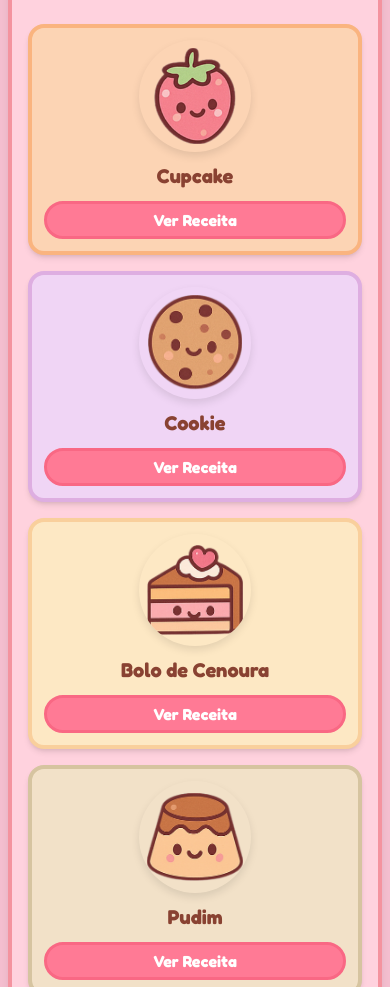
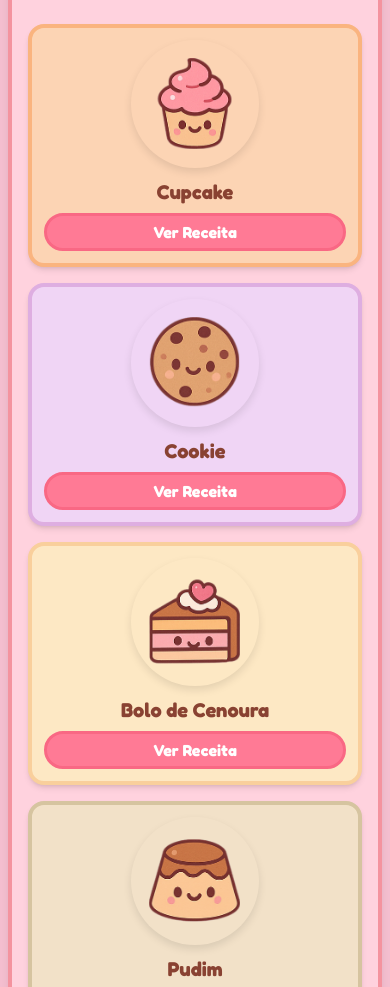
Before and after one commit to giannycabral/receitas-delicias-da-gi, a website: page index.html in a window 390 px wide. Shown: the part 92-1079 px from the top of the page. Drawn offline with Linux system fonts and the light colour scheme.

Commit message:
feat: Ajustar estilos das imagens das receitas para melhor responsividade e centralização

```diff
--- a/css/style.css
+++ b/css/style.css
@@ -38,13 +38,20 @@ body {
     display: flex;
     align-items: center;
     justify-content: center;
+    width: 8rem;  /* 128px */
+    height: 8rem; /* 128px */
 }
 
 .recipe-img-container img {
     object-fit: contain;
     object-position: center;
-    max-width: 100%;
-    max-height: 100%;
+    width: 100%;
+    height: 100%;
+    padding: 4px;
+    transform: scale(0.85);
+    max-width: 90%;
+    max-height: 90%;
+    margin: auto;
 }
 
 .recipe-img-container:hover {
--- a/index.html
+++ b/index.html
@@ -15,37 +15,37 @@
     <main style="background-color: #FFD2DE;" class="w-full max-w-sm sm:max-w-md lg:max-w-lg mx-auto rounded-3xl shadow-lg p-4 sm:p-6 md:p-8 border-4 border-[#f4939f]">
 
         <header style="background-color: #FEE9EB;" class="flex items-center justify-center mb-6 sm:mb-8 -mx-4 -mt-4 sm:-mx-6 md:-mx-8 md:-mt-8 p-4 sm:p-6 rounded-t-2xl">
-            <img src="img/3.png" alt="Logo Delícias da Gi" class="w-12 h-12 sm:w-16 sm:h-16 mr-2 sm:mr-3 object-contain" onerror="this.onerror=null;this.src='https://placehold.co/64x64/fcd9e4/772e2d?text=Gi';">
+            <img src="img/4.png" alt="Logo Delícias da Gi" class="w-12 h-12 sm:w-16 sm:h-16 mr-2 sm:mr-3 object-contain" onerror="this.onerror=null;this.src='https://placehold.co/64x64/fcd9e4/772e2d?text=Gi';">
             <h1 class="text-[#772e2d] font-bold text-3xl sm:text-4xl md:text-5xl leading-none">Delícias da Gi</h1>
         </header>
 
         <div class="grid grid-cols-1 sm:grid-cols-2 gap-4 sm:gap-5" id="recipe-grid">
             <div style="background-color: #fcd4b4; border: 4px solid #FAB47F;" class="p-3 sm:p-4 rounded-2xl flex flex-col items-center justify-between shadow-md hover:shadow-xl transition-shadow duration-300 min-h-[200px]">
-                <div class="recipe-img-container flex items-center justify-center w-28 h-28 mb-3 rounded-full overflow-hidden p-2">
-                    <img src="img/4.png" alt="Cupcake" class="max-w-full max-h-full object-contain" style="object-position: center;" onerror="this.onerror=null;this.src='https://placehold.co/80x80/fcd4b4/894232?text=Cupcake';">
+                <div class="recipe-img-container flex items-center justify-center mb-3 rounded-full overflow-hidden">
+                    <img id="cupcake-img" src="img/3.png" alt="Cupcake" class="object-contain" onerror="this.onerror=null;this.src='https://placehold.co/80x80/fcd4b4/894232?text=Cupcake';">
                 </div>
-                <h2 class="font-bold text-[#894232] mb-3 sm:mb-4 text-xl sm:text-2xl leading-tight text-center">Cupcake</h2>
+                <h2 class="font-bold text-[#894232] mb-2 sm:mb-3 text-xl sm:text-2xl leading-tight text-center">Cupcake</h2>
                 <button data-recipe-name="Cupcake" class="view-recipe-btn bg-[#FF7A95] candy-button text-white w-full py-1 sm:py-2 rounded-full font-semibold text-md sm:text-lg" style="border: 3px solid #F96884;">Ver Receita</button>
             </div>
             <div style="background-color: #F0D5F5; border: 4px solid #DEAEE1;" class="p-3 sm:p-4 rounded-2xl flex flex-col items-center justify-between shadow-md hover:shadow-xl transition-shadow duration-300 min-h-[200px]">
-                <div class="recipe-img-container flex items-center justify-center w-28 h-28 mb-3 rounded-full overflow-hidden p-2">
-                    <img src="img/5.png" alt="Cookie" class="max-w-full max-h-full object-contain" style="object-position: center;" onerror="this.onerror=null;this.src='https://placehold.co/80x80/F0D5F5/894232?text=Cookie';">
+                <div class="recipe-img-container flex items-center justify-center mb-3 rounded-full overflow-hidden">
+                    <img id="cookie-img" src="img/5.png" alt="Cookie" class="object-contain" onerror="this.onerror=null;this.src='https://placehold.co/80x80/F0D5F5/894232?text=Cookie';">
                 </div>
-                <h2 class="font-bold text-[#894232] mb-3 sm:mb-4 text-xl sm:text-2xl leading-tight text-center">Cookie</h2>
+                <h2 class="font-bold text-[#894232] mb-2 sm:mb-3 text-xl sm:text-2xl leading-tight text-center">Cookie</h2>
                 <button data-recipe-name="Cookie" class="view-recipe-btn bg-[#FF7A95] candy-button text-white w-full py-1 sm:py-2 rounded-full font-semibold text-md sm:text-lg" style="border: 3px solid #F96884;">Ver Receita</button>
             </div>
             <div style="background-color: #FDE8C4; border: 4px solid #F9CF9C;" class="p-3 sm:p-4 rounded-2xl flex flex-col items-center justify-between shadow-md hover:shadow-xl transition-shadow duration-300 min-h-[200px]">
-                <div class="recipe-img-container flex items-center justify-center w-28 h-28 mb-3 rounded-full overflow-hidden p-2">
-                    <img src="img/6.png" alt="Bolo de Cenoura" class="max-w-full max-h-full object-contain" style="object-position: center;" onerror="this.onerror=null;this.src='https://placehold.co/80x80/FDE8C4/894232?text=Bolo';">
+                <div class="recipe-img-container flex items-center justify-center mb-3 rounded-full overflow-hidden">
+                    <img id="bolo-img" src="img/6.png" alt="Bolo de Cenoura" class="object-contain" onerror="this.onerror=null;this.src='https://placehold.co/80x80/FDE8C4/894232?text=Bolo';">
                 </div>
-                <h2 class="font-bold text-center text-[#894232] mb-3 sm:mb-4 text-xl sm:text-2xl leading-tight">Bolo de Cenoura</h2>
+                <h2 class="font-bold text-center text-[#894232] mb-2 sm:mb-3 text-xl sm:text-2xl leading-tight">Bolo de Cenoura</h2>
                 <button data-recipe-name="Bolo de Cenoura" class="view-recipe-btn bg-[#FF7A95] candy-button text-white w-full py-1 sm:py-2 rounded-full font-semibold text-md sm:text-lg" style="border: 3px solid #F96884;">Ver Receita</button>
             </div>
             <div style="background-color: #F2E1C8; border: 4px solid #D6C4A0;" class="p-3 sm:p-4 rounded-2xl flex flex-col items-center justify-between shadow-md hover:shadow-xl transition-shadow duration-300 min-h-[200px]">
-                <div class="recipe-img-container flex items-center justify-center w-28 h-28 mb-3 rounded-full overflow-hidden p-2">
-                    <img src="img/7.png" alt="Pudim" class="max-w-full max-h-full object-contain" style="object-position: center;" onerror="this.onerror=null;this.src='https://placehold.co/80x80/F2E1C8/894232?text=Pudim';">
+                <div class="recipe-img-container flex items-center justify-center mb-3 rounded-full overflow-hidden">
+                    <img id="pudim-img" src="img/7.png" alt="Pudim" class="object-contain" onerror="this.onerror=null;this.src='https://placehold.co/80x80/F2E1C8/894232?text=Pudim';">
                 </div>
-                <h2 class="font-bold text-[#894232] mb-3 sm:mb-4 text-xl sm:text-2xl leading-tight text-center">Pudim</h2>
+                <h2 class="font-bold text-[#894232] mb-2 sm:mb-3 text-xl sm:text-2xl leading-tight text-center">Pudim</h2>
                 <button data-recipe-name="Pudim" class="view-recipe-btn bg-[#FF7A95] candy-button text-white w-full py-1 sm:py-2 rounded-full font-semibold text-md sm:text-lg" style="border: 3px solid #F96884;">Ver Receita</button>
             </div>
         </div>
```
